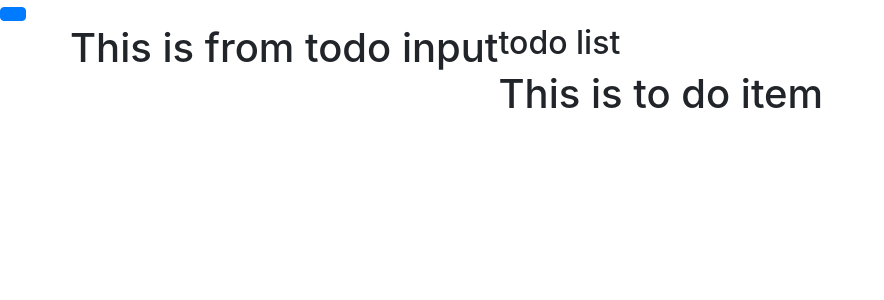
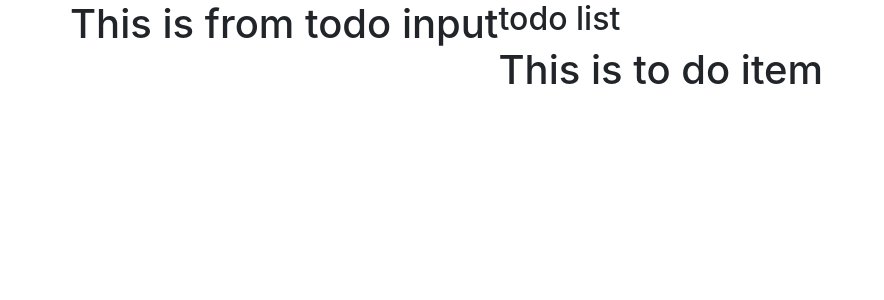
Before and after one commit to shahnawazshaikh007/react-todo-list, a React (Create React App) app: page / in a window 1280 px wide. Shown: the top 300 px of the page, without its empty margins (0-884 px from the left). Built offline with nearby package versions, Linux system fonts and the light colour scheme.

Commit message:
second commit

```diff
--- a/src/App.js
+++ b/src/App.js
@@ -8,7 +8,6 @@ import TodoList from "./components/TodoList";
 function App() {
   return (
     <div >
-      <button className="btn btn-primary"></button>
       <div className="container">
         <div className="row">
          <TodoInput/>
--- a/src/index.js
+++ b/src/index.js
@@ -3,7 +3,6 @@ import ReactDOM from 'react-dom';
 import './index.css';
 import App from './App';
 import * as serviceWorker from './serviceWorker';
-import "bootstrap/dist/css/bootstrap.min.css";
 ReactDOM.render(
   <React.StrictMode>
     <App />
```
